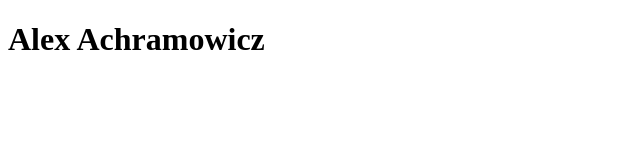
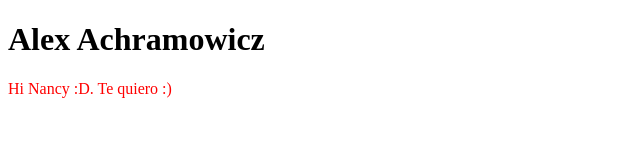
Before and after one commit to alexachramowicz/alexachramowicz.github.io, a plain HTML site: page index.html in a window 1280 px wide. Shown: the whole page, without its empty margins (0-640 px from the left). Drawn offline with Linux system fonts and the light colour scheme.

Commit message:
Add styles and scripts

```diff
--- a/index.html
+++ b/index.html
@@ -5,8 +5,10 @@
     <meta http-equiv="X-UA-Compatible" content="IE=edge">
     <meta name="viewport" content="width=device-width, initial-scale=1.0">
     <title>Alex Achramowicz</title>
+    <link rel="stylesheet" href="styles/main.css">
 </head>
 <body>
     <h1>Alex Achramowicz</h1>
+    <p>Hi Nancy :D. Te quiero :)</p>
 </body>
 </html>
--- /dev/null
+++ b/styles/main.css
@@ -0,0 +1,3 @@
+p {
+    color: red;
+}
```
Also changed, not shown: notes.txt (added), scripts/app.js (added).
